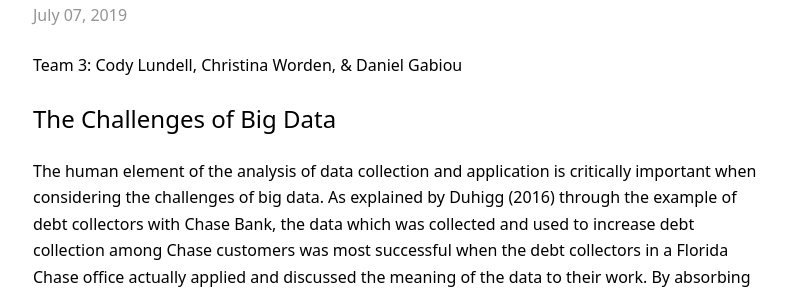
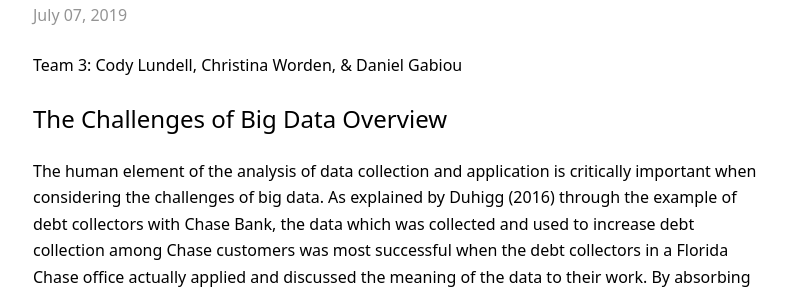
Before and after one commit to RandyWilkinsASU/ddm-textbook-summer-2019, a Jekyll site: the page built from _posts/2019-07-07-ch03-org-change.md, in a window 1280 px wide and 900 px high. Shown: the part 315-610 px from the top of the window, without its empty margins (239-1039 px from the left). Built offline with Jekyll 4.4.1, drawn with Linux system fonts in a browser that asks for light colours; our own code applies the rules of GitHub Pages for plain Markdown files.

Commit message:
Update 2019-07-07-ch03-org-change.md

```diff
--- a/_posts/2019-07-07-ch03-org-change.md
+++ b/_posts/2019-07-07-ch03-org-change.md
@@ -4,7 +4,7 @@ title: "Challenges of Big Data"
 
 Team 3: Cody Lundell, Christina Worden, & Daniel Gabiou
 
-## The Challenges of Big Data
+## The Challenges of Big Data Overview
 The human element of the analysis of data collection and application is critically important when considering the challenges
 of big data. As explained by Duhigg (2016) through the example of debt collectors with Chase Bank, the data which was
 collected and used to increase debt collection among Chase customers was most successful when the debt collectors in a Florida
```
